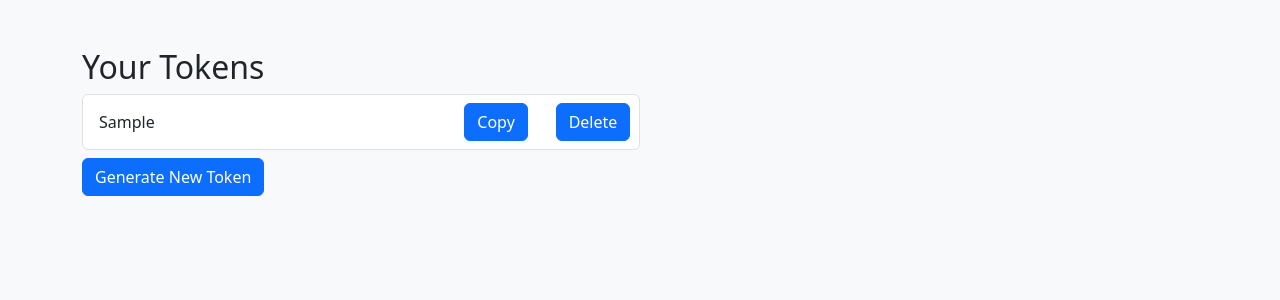
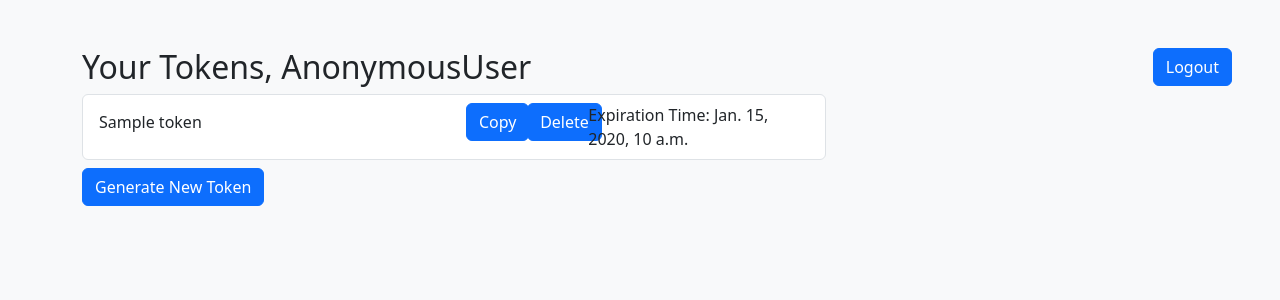
Before and after one commit to ralitsadineva/open-mind-ai, a Django app: template registration/templates/user_tokens.html in a window 1280 px wide. Shown: the top 300 px of the page. Run offline with Django 4.2, Linux system fonts and the light colour scheme; the template is opened without the code that fills it: most values are stand-ins (such as "Sample title", 1, 10 or a date in 2020); data that the repository does not hold is empty.

Commit message:
error handling, logout, fixed some login session and token deletion issues, check whether a token is expired and expiration date

```diff
--- a/open_mind_ai/settings.py
+++ b/open_mind_ai/settings.py
@@ -145,3 +145,5 @@ SIMPLE_JWT = {
     'ACCESS_TOKEN_LIFETIME': timedelta(days=7),
     'REFRESH_TOKEN_LIFETIME': timedelta(days=14),
 }
+
+LOGIN_URL = 'user-login'
--- /dev/null
+++ b/registration/templates/error_message.html
@@ -0,0 +1,5 @@
+{% if error_message %}
+    <div class="alert alert-danger" role="alert">
+        {{ error_message }}
+    </div>
+{% endif %}
--- a/registration/templates/login.html
+++ b/registration/templates/login.html
@@ -3,6 +3,7 @@
 {% block content %}
 <div class="container mt-5">
   <h2>Login</h2>
+  {% include 'error_message.html' %}
   <form method="post" action="{% url 'user-login' %}">
     {% csrf_token %}
     <div class="mb-3">
--- a/registration/templates/registration.html
+++ b/registration/templates/registration.html
@@ -3,6 +3,7 @@
 {% block content %}
 <div class="container mt-5">
   <h2>User Registration</h2>
+  {% include 'error_message.html' %}
   <form method="post" action="{% url 'user-registration' %}">
     {% csrf_token %}
     <div class="mb-3">
--- a/registration/templates/user_tokens.html
+++ b/registration/templates/user_tokens.html
@@ -1,20 +1,26 @@
 {% extends 'base.html' %}
 
 {% block content %}
+<a role="button" class="btn btn-primary float-end me-5" href="{% url 'user-logout' %}">Logout</a>
 <div class="container mt-5">
-    <h2>Your Tokens</h2>
+    <h2>Your Tokens, {{ user }}</h2>
+    {% include 'error_message.html' %}
     <ul class="list-group">
         {% for token in tokens %}
-            <li class="list-group-item col-6">
+            <li class="list-group-item col-8">
                 <div class="row">
-                    <div class="col-8">
-                        <input class="text-truncate form-control-plaintext" id="token{{ forloop.counter }}" value="{{ token.0 }}" readonly>
+                    <div class="col-6">
+                        <input class="text-truncate form-control-plaintext" id="token{{ forloop.counter }}" value="{{ token.token }}" readonly>
                     </div>
-                    <div class="col-2">
+                    <div class="col-1">
                         <button type="button" class="btn btn-primary" onclick="copyText('token{{ forloop.counter }}')">Copy</button>
                     </div>
-                    <div class="col-2">
-                        <a role="button" class="btn btn-primary" href="{% url 'delete-token' token_id=token.1 %}">Delete</a>
+                    <div class="col-1">
+                        <a role="button" class="btn btn-primary" href="{% url 'delete-token' token_id=token.id %}">Delete</a>
+                    </div>
+                    <div class="col-4">
+                        {% if token.expired %}Expired{% endif %}
+                        Expiration Time: {{ token.expiration_time }}
                     </div>
                 </div>
             </li>
--- a/registration/urls.py
+++ b/registration/urls.py
@@ -1,9 +1,10 @@
 from django.urls import path
-from .views import user_registration_view, user_login_view, user_tokens_view, generate_token_view, delete_token_view
+from .views import user_registration_view, user_login_view, user_logout_view, user_tokens_view, generate_token_view, delete_token_view
 
 urlpatterns = [
     path('register/', user_registration_view, name='user-registration'),
     path('login/', user_login_view, name='user-login'),
+    path('logout/', user_logout_view, name='user-logout'),
     path('tokens/', user_tokens_view, name='user-tokens'),
     path('generate-token/', generate_token_view, name='generate-token'),
     path('delete-token/<int:token_id>/', delete_token_view, name='delete-token'),
```
Also changed, not shown: registration/views.py (+46 -14 lines).
